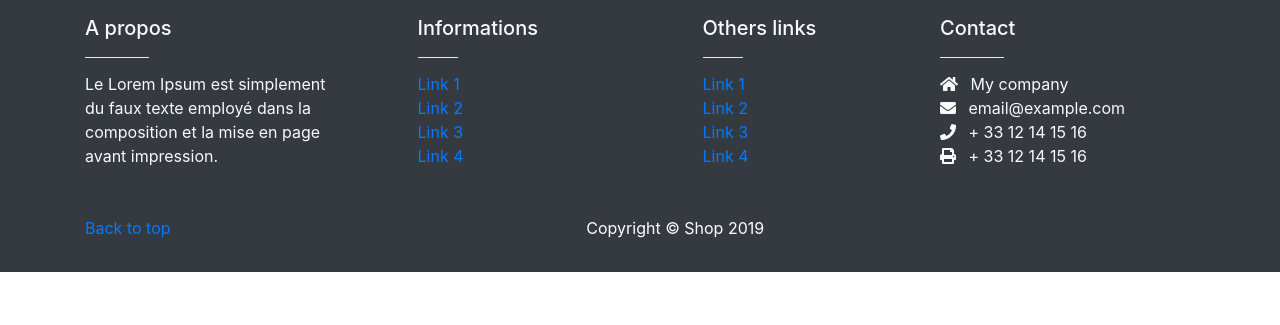
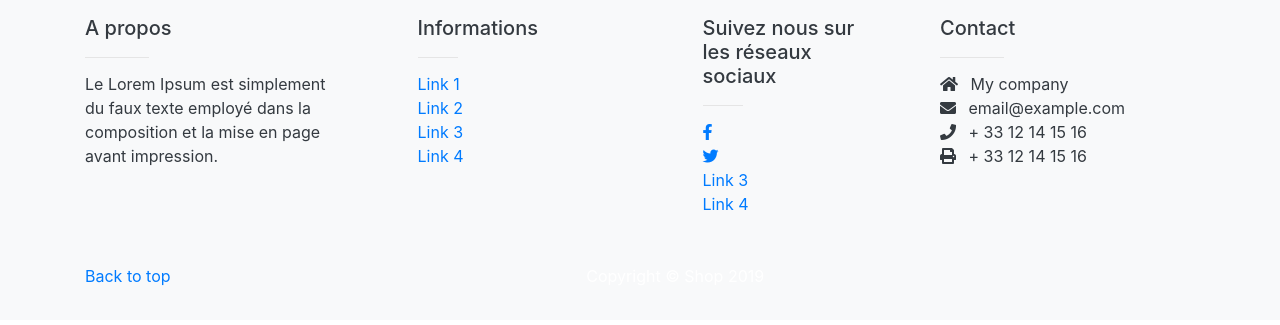
Before and after one commit to bricotravopro/BricoTravoPro, a Symfony app: template templates/base.html.twig in a window 1280 px wide. Shown: the part 56-381 px from the top of the page. Run offline with Twig, Linux system fonts and the light colour scheme; the template is opened without the code that fills it, so the values that code supplies are empty; some libraries are stand-ins or nearby versions.

Commit message:
Footer
Mise à jour

```diff
--- a/templates/_footer.html.twig
+++ b/templates/_footer.html.twig
@@ -1,5 +1,5 @@
 <!-- Footer -->
-<footer class="text-light footer footer-expand-md footer-dark bg-dark ">
+<footer class="text-dark footer footer-expand-md footer-light bg-light ">
     <div class="container">
         <div class="row">
             <div class="col-md-3 col-lg-4 col-xl-3 my-3">
@@ -22,11 +22,11 @@
             </div>
 
             <div class="col-md-3 col-lg-2 col-xl-2 mx-auto my-3">
-                <h5>Others links</h5>
+                <h5>Suivez nous sur les réseaux sociaux</h5>
                 <hr class="bg-white mb-2 mt-0 d-inline-block mx-auto w-25">
                 <ul class="list-unstyled">
-                    <li><a href="">Link 1</a></li>
-                    <li><a href="">Link 2</a></li>
+                    <li><a href="https://www.facebook.com/BricoTravoPro" target="_blank"><i class="fab fa-facebook-f" alt="lien vers la page Facebook"></i></a></li>
+                    <li><a href="https://twitter.com/BricoTravoPro" target="_blank"><i class="fab fa-twitter" alt="lien vers la page Twitter"></i></a></li>
                     <li><a href="">Link 3</a></li>
                     <li><a href="">Link 4</a></li>
                 </ul>
```
